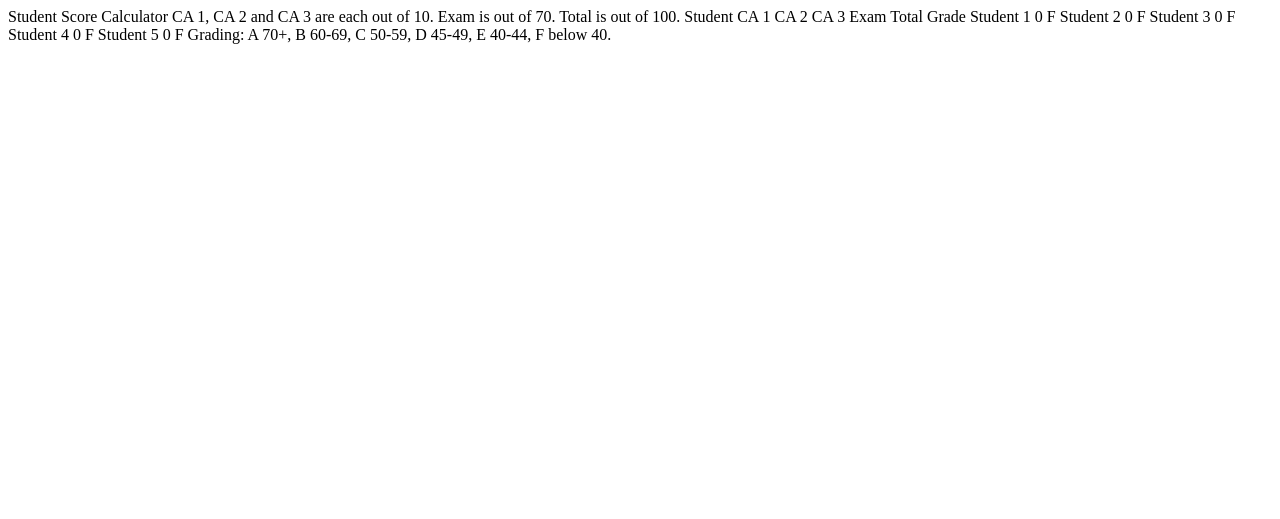
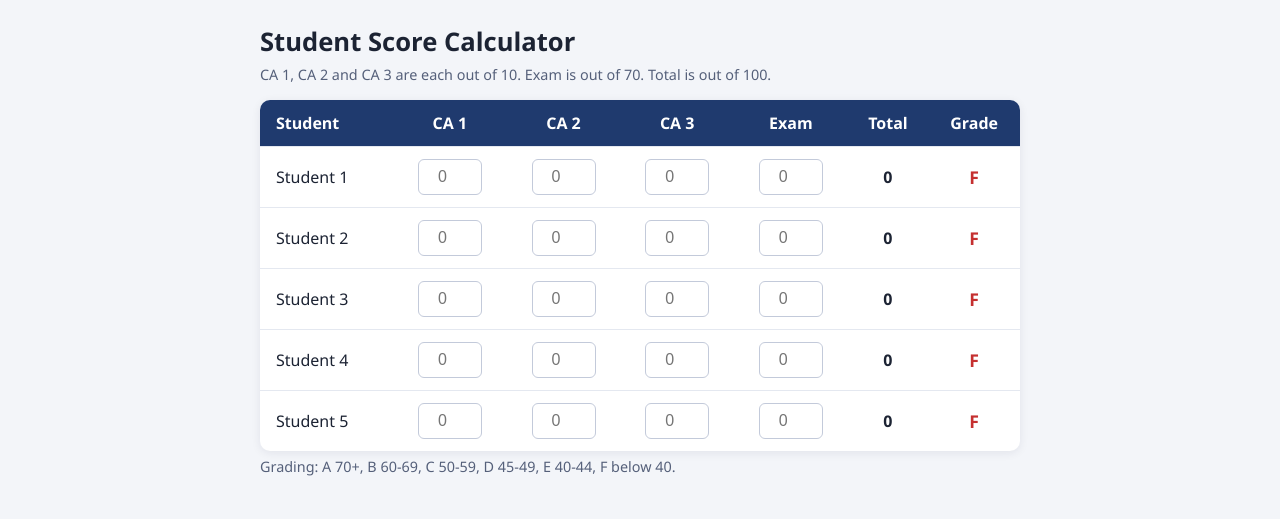
Before and after one commit to victortochukwu2000-a11y/student-score-calculator, a plain HTML site: page index.html in a window 1280 px wide. Drawn offline with Linux system fonts and the light colour scheme.

Commit message:
Update index.html

```diff
--- a/index.html
+++ b/index.html
@@ -1,11 +1,82 @@
-Student Score Calculator
+<!DOCTYPE html>
+<html lang="en">
+<head>
+  <meta charset="UTF-8">
+  <meta name="viewport" content="width=device-width, initial-scale=1.0">
+  <title>Student Score Calculator</title>
+  <link rel="stylesheet" href="style.css">
+</head>
+<body>
+  <main>
+    <h1>Student Score Calculator</h1>
+    <p class="hint">CA 1, CA 2 and CA 3 are each out of 10. Exam is out of 70. Total is out of 100.</p>
 
-CA 1, CA 2 and CA 3 are each out of 10. Exam is out of 70. Total is out of 100.
+    <div class="table-wrap">
+      <table id="scoreTable">
+        <thead>
+          <tr>
+            <th>Student</th>
+            <th>CA 1</th>
+            <th>CA 2</th>
+            <th>CA 3</th>
+            <th>Exam</th>
+            <th>Total</th>
+            <th>Grade</th>
+          </tr>
+        </thead>
+        <tbody>
+          <tr>
+            <td>Student 1</td>
+            <td><input type="number" class="score ca" min="0" max="10" placeholder="0"></td>
+            <td><input type="number" class="score ca" min="0" max="10" placeholder="0"></td>
+            <td><input type="number" class="score ca" min="0" max="10" placeholder="0"></td>
+            <td><input type="number" class="score exam" min="0" max="70" placeholder="0"></td>
+            <td class="total">0</td>
+            <td class="grade">F</td>
+          </tr>
+          <tr>
+            <td>Student 2</td>
+            <td><input type="number" class="score ca" min="0" max="10" placeholder="0"></td>
+            <td><input type="number" class="score ca" min="0" max="10" placeholder="0"></td>
+            <td><input type="number" class="score ca" min="0" max="10" placeholder="0"></td>
+            <td><input type="number" class="score exam" min="0" max="70" placeholder="0"></td>
+            <td class="total">0</td>
+            <td class="grade">F</td>
+          </tr>
+          <tr>
+            <td>Student 3</td>
+            <td><input type="number" class="score ca" min="0" max="10" placeholder="0"></td>
+            <td><input type="number" class="score ca" min="0" max="10" placeholder="0"></td>
+            <td><input type="number" class="score ca" min="0" max="10" placeholder="0"></td>
+            <td><input type="number" class="score exam" min="0" max="70" placeholder="0"></td>
+            <td class="total">0</td>
+            <td class="grade">F</td>
+          </tr>
+          <tr>
+            <td>Student 4</td>
+            <td><input type="number" class="score ca" min="0" max="10" placeholder="0"></td>
+            <td><input type="number" class="score ca" min="0" max="10" placeholder="0"></td>
+            <td><input type="number" class="score ca" min="0" max="10" placeholder="0"></td>
+            <td><input type="number" class="score exam" min="0" max="70" placeholder="0"></td>
+            <td class="total">0</td>
+            <td class="grade">F</td>
+          </tr>
+          <tr>
+            <td>Student 5</td>
+            <td><input type="number" class="score ca" min="0" max="10" placeholder="0"></td>
+            <td><input type="number" class="score ca" min="0" max="10" placeholder="0"></td>
+            <td><input type="number" class="score ca" min="0" max="10" placeholder="0"></td>
+            <td><input type="number" class="score exam" min="0" max="70" placeholder="0"></td>
+            <td class="total">0</td>
+            <td class="grade">F</td>
+          </tr>
+        </tbody>
+      </table>
+    </div>
 
-Student	CA 1	CA 2	CA 3	Exam	Total	Grade
-Student 1					0	F
-Student 2					0	F
-Student 3					0	F
-Student 4					0	F
-Student 5					0	F
-Grading: A 70+, B 60-69, C 50-59, D 45-49, E 40-44, F below 40.
+    <p class="hint">Grading: A 70+, B 60-69, C 50-59, D 45-49, E 40-44, F below 40.</p>
+  </main>
+
+  <script src="script.js"></script>
+</body>
+</html>
```
